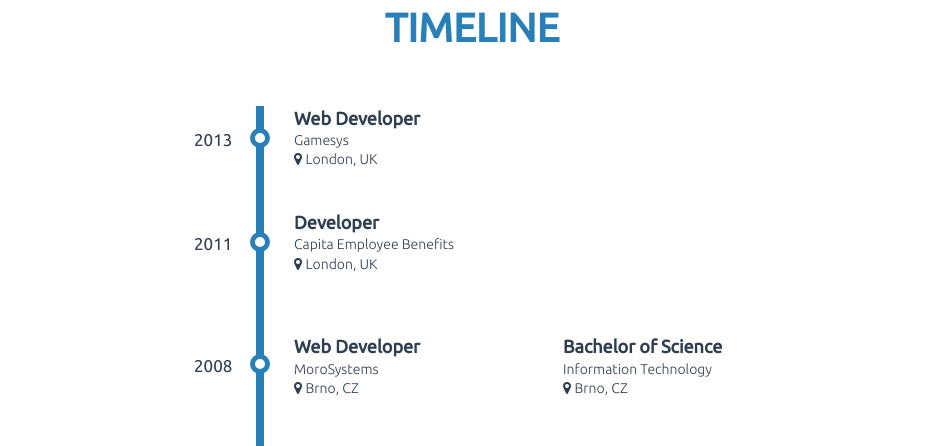
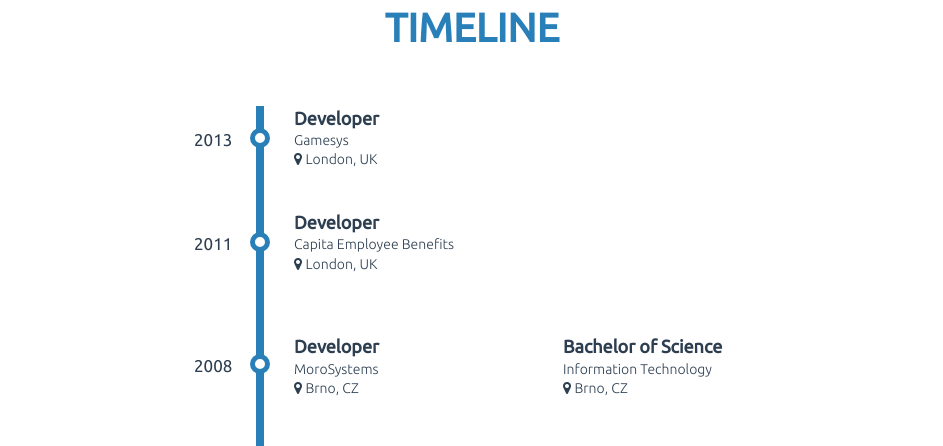
Before and after one commit to msvab/msvab.github.io, a Jekyll site: the page built from resume.html, in a window 1280 px wide. Shown: the part 247-693 px from the top of the page, without its empty margins (168-1111 px from the left). Built offline with Jekyll 4.4.1, drawn with Linux system fonts in a browser that asks for light colours; Markdown is read by kramdown in place of the engine named in the settings.

Commit message:
small tweaks

```diff
--- a/resume.html
+++ b/resume.html
@@ -17,7 +17,7 @@ permalink: /resume/
         <span class="circle"></span>
       </div>
       <div class="detail">
-        <h3>Web Developer</h3>
+        <h3>Developer</h3>
         <p>Gamesys<br/><span class="location"></span>London, UK</p>
       </div>
     </li>
@@ -37,7 +37,7 @@ permalink: /resume/
         <span class="circle"></span>
       </div>
       <div class="detail col-2">
-        <h3>Web Developer</h3>
+        <h3>Developer</h3>
         <p>MoroSystems<br/><span class="location"></span>Brno, CZ</p>
       </div>
       <div class="detail col-2">
```
